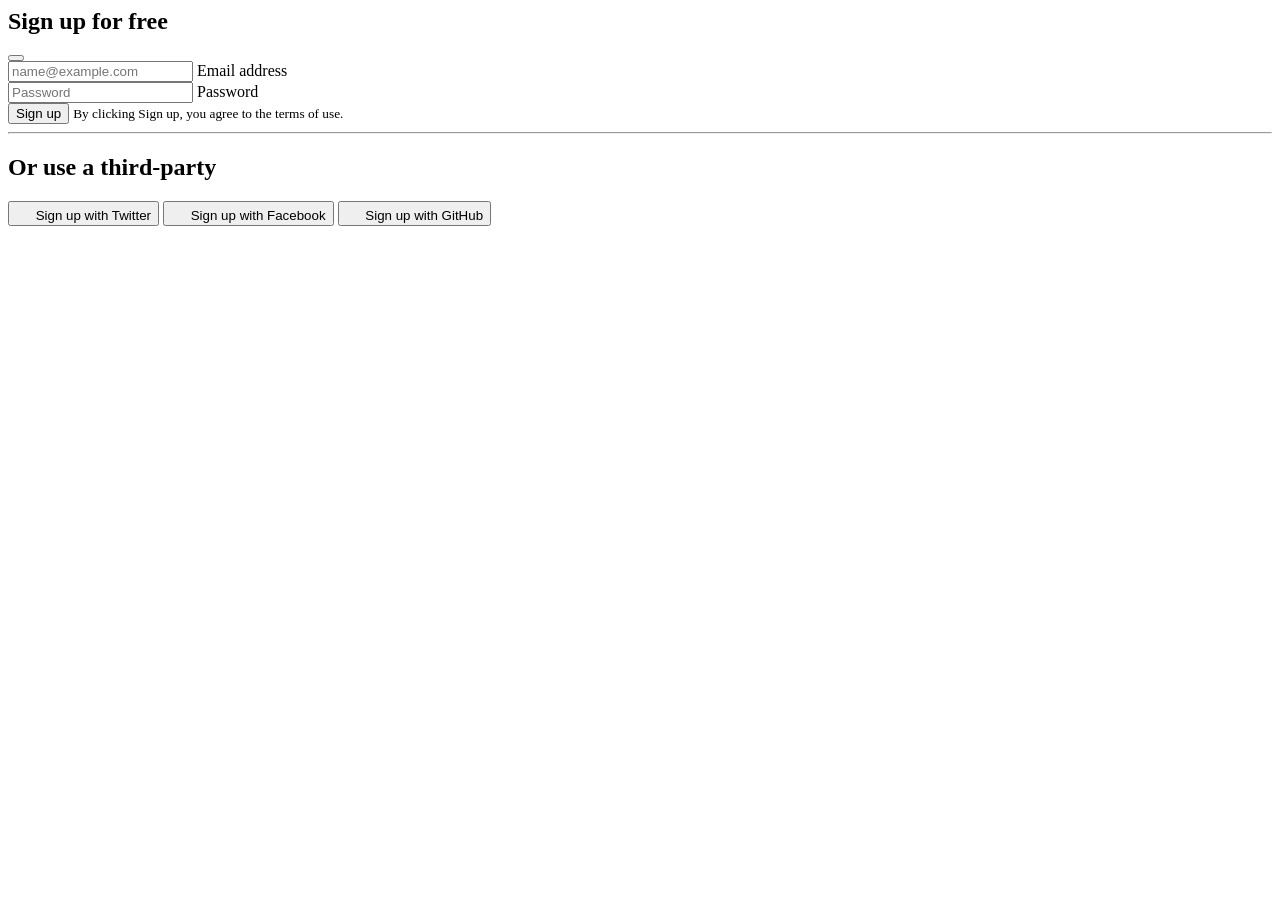
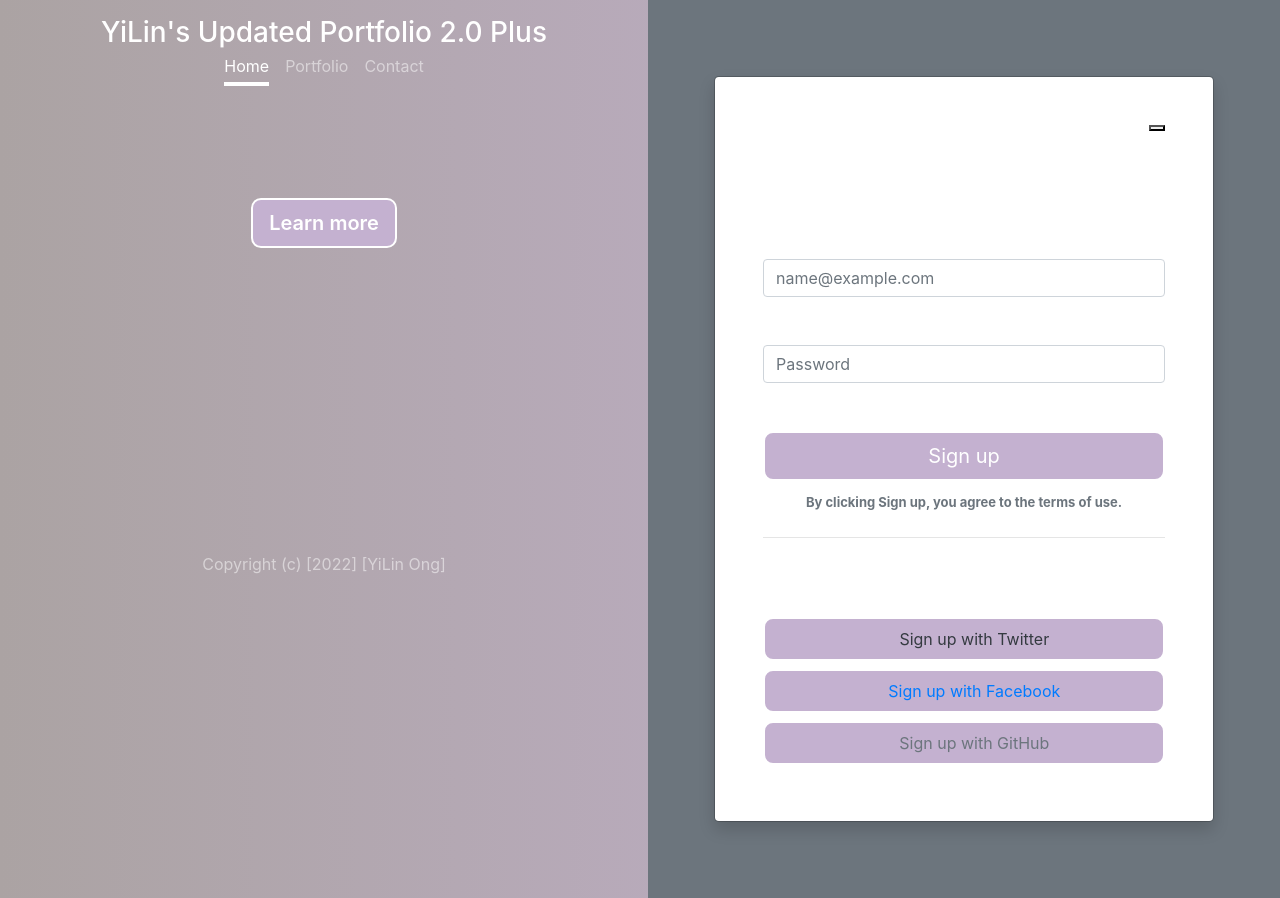
Before and after one commit to chaunnybby7/portfoliotwopointo, a plain HTML site: page contact-us.html in a window 1280 px wide. Before the commit the page ends 800 px from the top, so only its background shows below. Drawn offline with nearby package versions, Linux system fonts and the light colour scheme; a web font is replaced by a local one.

Commit message:
added base starter code to contact-us.html

```diff
--- a/contact-us.html
+++ b/contact-us.html
@@ -1,3 +1,49 @@
+
+<!DOCTYPE html>
+<html lang="en">
+<head>
+    <meta charset="UTF-8">
+    <meta http-equiv="X-UA-Compatible" content="IE=edge">
+    <meta name="viewport" content="width=device-width, initial-scale=1.0">
+    <link rel="stylesheet" href="https://code.jquery.com/ui/1.12.1/themes/base/jquery-ui.css"/>
+    <script src="https://code.jquery.com/jquery-3.5.1.min.js" integrity="sha256-9/aliU8dGd2tb6OSsuzixeV4y/faTqgFtohetphbbj0=" crossorigin="anonymous"></script>
+    <link rel="stylesheet" href="https://use.typekit.net/egs1asi.css">
+    <link rel="stylesheet" href="https://cdn.jsdelivr.net/npm/bootstrap@4.5.3/dist/css/bootstrap.min.css" integrity="sha384-TX8t27EcRE3e/ihU7zmQxVncDAy5uIKz4rEkgIXeMed4M0jlfIDPvg6uqKI2xXr2" crossorigin="anonymous">
+    <link rel="stylesheet" href="assets/css/styles.css">
+
+
+    <title>YiLin Ong Portfolio 2.0 +</title>
+
+</head>
+
+
+    <body class="d-flex h-100 text-center text-white">
+
+        <div class="cover-container d-flex w-100 h-100 p-3 mx-auto flex-column">
+          <header class="mb-auto">
+            <div>
+              <h3 class="float-md-start mb-0">YiLin's Updated Portfolio 2.0 Plus</h3>
+              <nav class="nav nav-masthead justify-content-center float-md-end">
+                <a class="nav-link fw-bold py-1 px-0 active" aria-current="page" href="#">Home</a>
+                <a class="nav-link fw-bold py-1 px-0" href="portfolio.html">Portfolio</a>
+                <a class="nav-link fw-bold py-1 px-0" href="contact-us.html">Contact</a>
+              </nav>
+            </div>
+          </header><BR><BR><BR><BR>
+
+
+            </p>
+            <p class="lead">
+              <a href="assets/YiLin Ong_Resume.pdf" class="btn btn-lg btn-secondary fw-bold border-white">Learn more</a>
+            </p>
+          </main>
+        <BR><BR><BR><Br><br><BR><BR><BR><BR><BR><BR><BR>
+          <footer class="mt-auto text-white-50">
+            <p>Copyright (c) [2022] [YiLin Ong] </p>
+          </footer>
+        </div>
+
+
         <div class="modal modal-signin position-static d-block bg-secondary py-5" tabindex="-1" role="dialog" id="modalSignin">
             <div class="modal-dialog" role="document">
               <div class="modal-content rounded-4 shadow">
@@ -38,3 +84,12 @@
               </div>
             </div>
           </div>
+
+<!--scripts-->
+    <script src="https://cdnjs.cloudflare.com/ajax/libs/jquery/3.2.1/jquery.min.js"></script>
+    <script src="https://cdnjs.cloudflare.com/ajax/libs/moment.js/2.24.0/moment.min.js"></script>
+          <script src="https://cdn.jsdelivr.net/npm/bootstrap@4.5.3/dist/js/bootstrap.bundle.min.js" integrity="sha384-ho+j7jyWK8fNQe+A12Hb8AhRq26LrZ/JpcUGGOn+Y7RsweNrtN/tE3MoK7ZeZDyx" crossorigin="anonymous"></script>
+
+          <script type="text/javascript" src="assets/js/script.js"></script>
+    </body>
+    </html>
```
Lines whose indentation alone changed are shown as unchanged.
